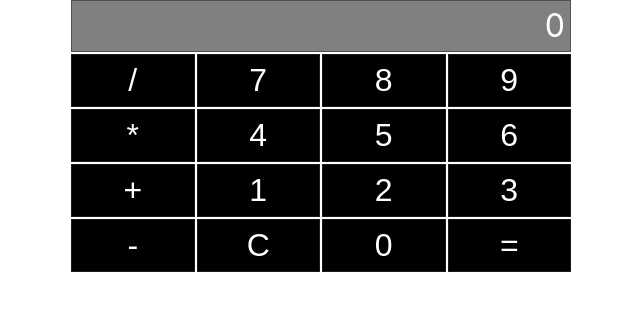
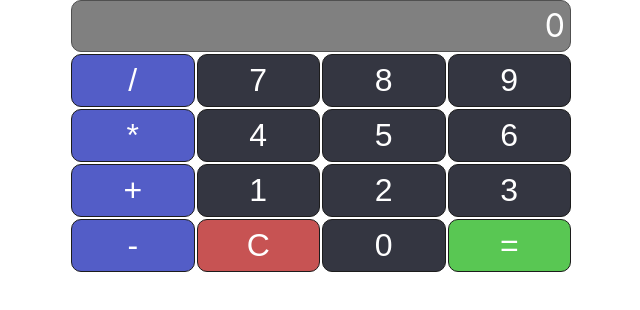
Before and after one commit to DominicGalan/Calculator, a React (Create React App) app: page / in a window 1280 px wide. Shown: the top 310 px of the page, without its empty margins (319-959 px from the left). Built offline with nearby package versions, Linux system fonts and the light colour scheme.

Commit message:
<update>

```diff
--- a/src/App.css
+++ b/src/App.css
@@ -17,7 +17,7 @@
   text-align: right;
   background-color: gray;
   color: white;
-
+  border-radius: 10px;
 }
 
 .ButtonContainer {
@@ -32,5 +32,6 @@
   padding: 7px;
   color: white;
   font-size: 2em;
-  background-color: black;
+  background-color: #343641;
+  border-radius: 10px;
 }
--- a/src/App.js
+++ b/src/App.js
@@ -3,10 +3,10 @@ import './App.css';
 import { useState } from "react";
 
 
-function CalcButton({label, buttonClassName = "CalcButton", onClick}) {
+function CalcButton({color, label, buttonClassName = "CalcButton", onClick}) {
 
   return (
-    <button className= {buttonClassName} onClick={onClick}>
+    <button className= {buttonClassName} onClick={onClick} style={{ backgroundColor: color }}>
       {label}
     </button>
   );
@@ -21,7 +21,6 @@ function CalcDisplay({display}) {
 }
 
 export default function App() {
-
   const[disp, setDisp] = useState(0);
 
   const clickHandler = (e) => {
@@ -43,22 +42,22 @@ export default function App() {
       <div className="CalcContainer">
         <CalcDisplay display={disp} />
         <div className="ButtonContainer">
-          <CalcButton label={"/"} onClick={clickHandler}/>
+          <CalcButton label={"/"} onClick={clickHandler} color={'#535dc7'} />
           <CalcButton label={7} onClick={numberClickHandler}/>
           <CalcButton label={8} onClick={numberClickHandler}/>
           <CalcButton label={9} onClick={numberClickHandler}/>
-          <CalcButton label={"*"} onClick={clickHandler}/>
+          <CalcButton label={"*"} onClick={clickHandler} color={'#535dc7'}/>
           <CalcButton label={4} onClick={numberClickHandler}/>
           <CalcButton label={5} onClick={numberClickHandler}/>
           <CalcButton label={6} onClick={numberClickHandler}/>
-          <CalcButton label={"+"} onClick={clickHandler}/>
+          <CalcButton label={"+"} onClick={clickHandler} color={'#535dc7'}/>
           <CalcButton label={1} onClick={numberClickHandler}/>
           <CalcButton label={2} onClick={numberClickHandler}/>
           <CalcButton label={3} onClick={numberClickHandler}/>
-          <CalcButton label={"-"}  onClick={clickHandler}/>
-          <CalcButton label={"C"} onClick={clickHandler}/>
+          <CalcButton label={"-"}  onClick={clickHandler} color={'#535dc7'}/>
+          <CalcButton label={"C"} onClick={clickHandler} color={'#c75353'}/>
           <CalcButton label={0} onClick={numberClickHandler}/>
-          <CalcButton label={"="} onClick={clickHandler}/>
+          <CalcButton label={"="} onClick={clickHandler} color={'#59c753'}/>
         </div>
       </div>
     </div>
```
